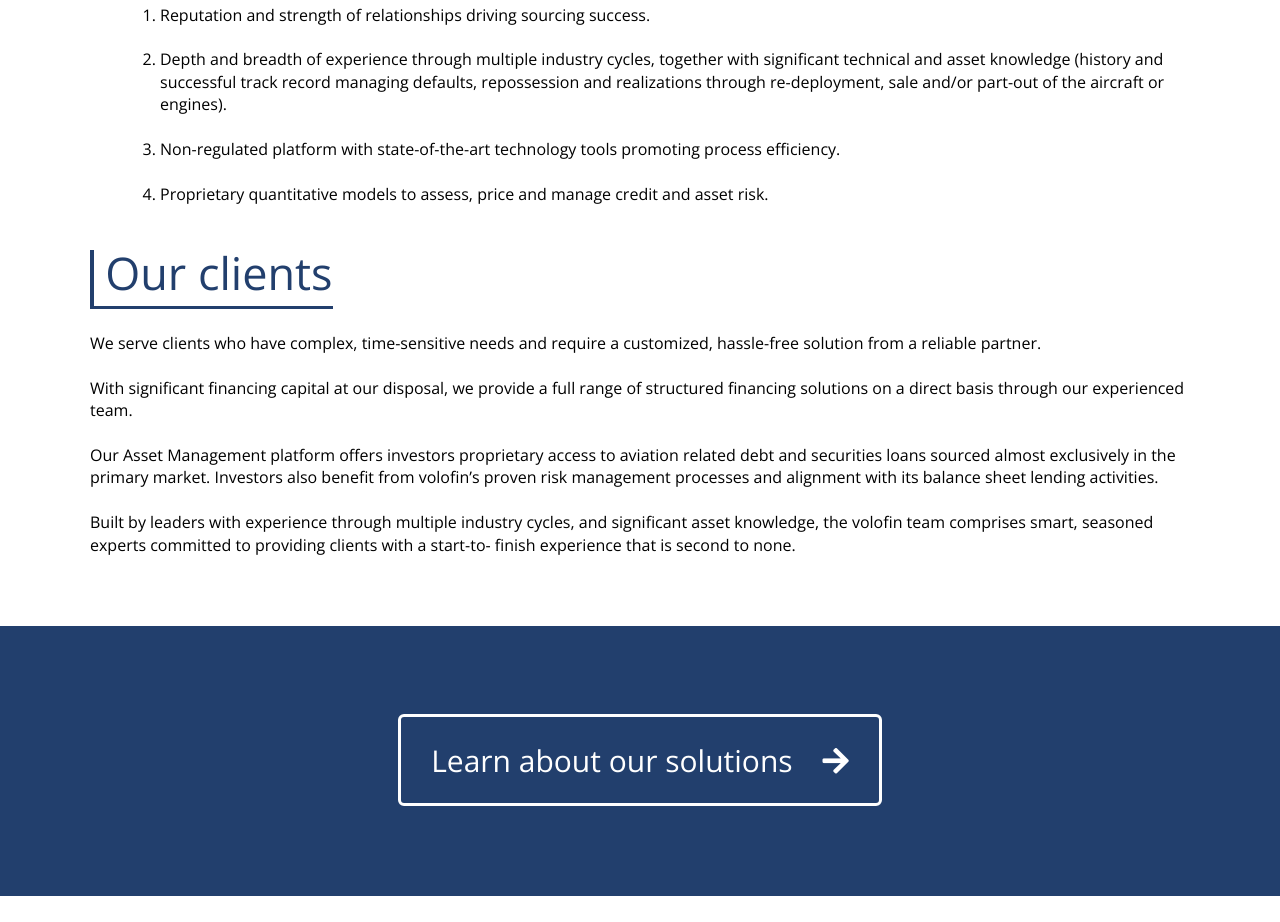
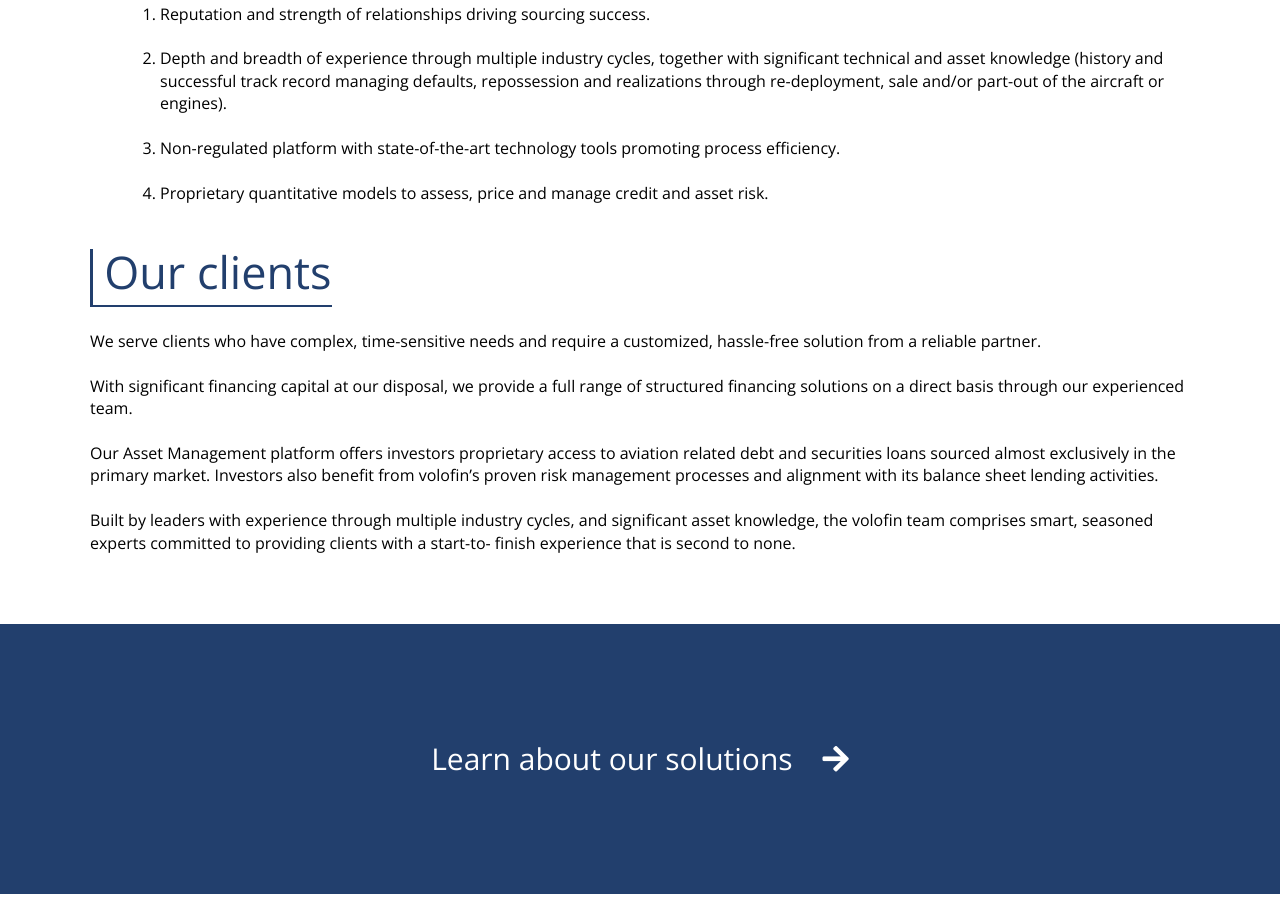
Before and after one commit to voloFin/static, a plain HTML site: page about.html in a window 1280 px wide. Shown: the part 278-1200 px from the top of the page. Drawn offline with nearby package versions, Linux system fonts and the light colour scheme.

Commit message:
updated guide nav

```diff
--- a/css/main.css
+++ b/css/main.css
@@ -297,8 +297,8 @@ html {
     padding-left: .25em;
     padding-bottom: .25em;
     margin-bottom: .5em;
-    border-left: .1em solid #223F6D;
-    border-bottom: .075em solid #223F6D;
+    border-left: .075em solid #223F6D;
+    border-bottom: .05em solid #223F6D;
 }
 
 .content section:nth-of-type(2) h1 {
@@ -348,9 +348,13 @@ html {
     text-decoration: none;
     padding: .75em 1em;
     font-size: 3em;
+    transition: all .15s linear;
+}
+.guide i {
+    margin-left: 1em;
+}
+
+.guide a:hover {
     border: .1em solid #FFF;
     border-radius: .2em;
 }
-
-.guide i {
-    margin-left: 1em;
```
